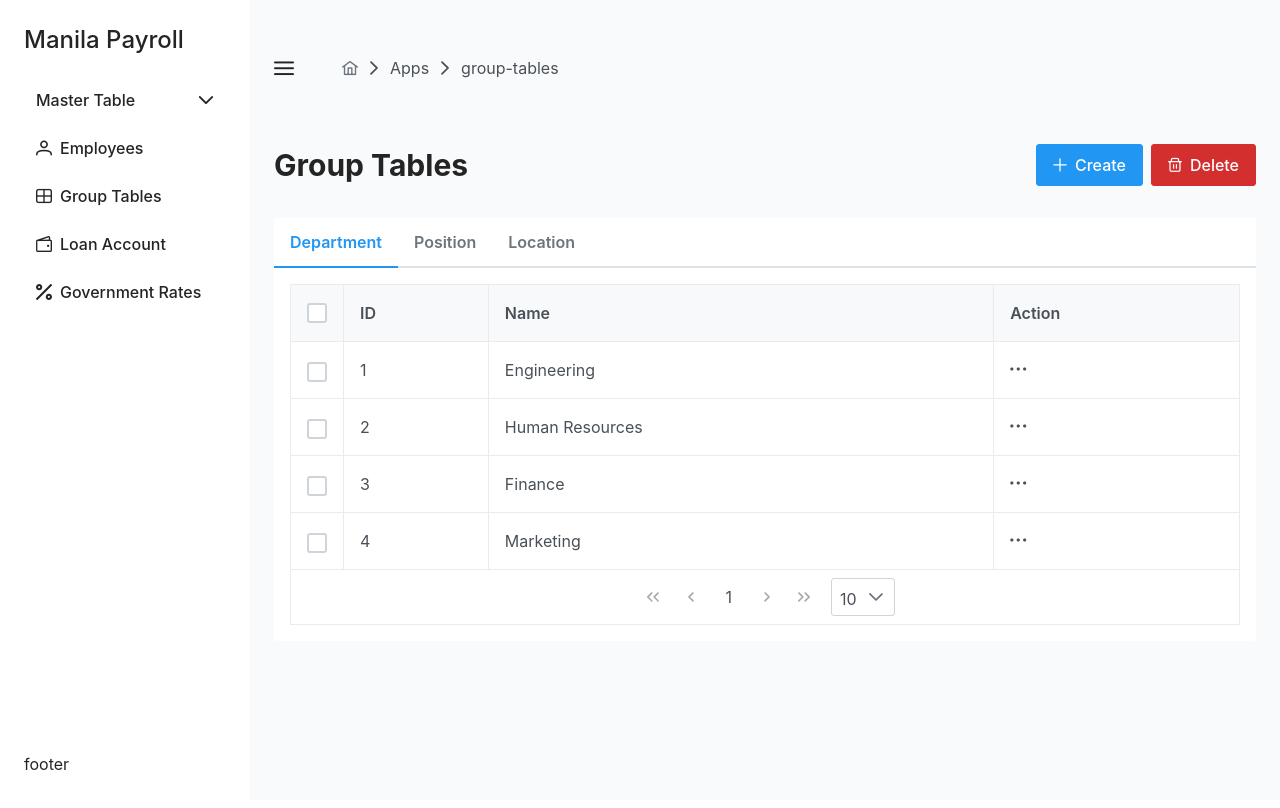
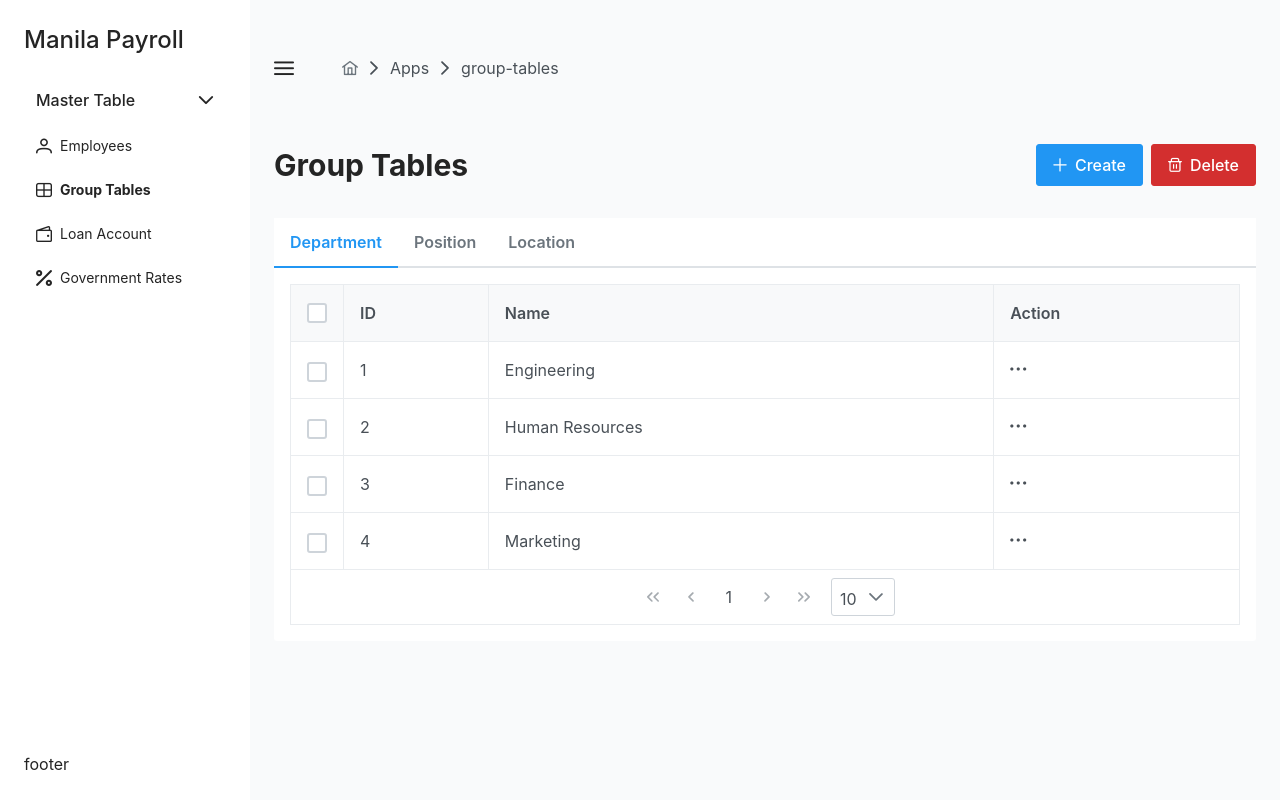
Before and after one commit to mnacfil/manila-payroll-master-table, a Next.js app in the folder frontend/: page /group-tables in a window 1280 px wide. Shown: the top 808 px of the page. Built offline with nearby package versions, Linux system fonts and the light colour scheme.

Commit message:
highlight active link on sidebar

```diff
--- a/frontend/src/components/layout/sidebar.tsx
+++ b/frontend/src/components/layout/sidebar.tsx
@@ -2,6 +2,7 @@
 
 import { DashboardLinks } from "@/lib/constant";
 import Link from "next/link";
+import { usePathname } from "next/navigation";
 import { Ripple } from "primereact/ripple";
 import { StyleClass } from "primereact/styleclass";
 import { useRef } from "react";
@@ -12,6 +13,7 @@ type Props = {
 
 const Sidebar = ({ otherClassName }: Props) => {
   const ref = useRef(null);
+  const pathname = usePathname();
 
   return (
     <aside className={`min-h-screen sticky w-[250px] ${otherClassName}`}>
@@ -44,13 +46,15 @@ const Sidebar = ({ otherClassName }: Props) => {
                     <li key={item.href}>
                       <Link
                         href={item.href}
-                        className="p-ripple flex gap-2 items-center cursor-pointer p-3 border-round text-700 hover:surface-100 duration-300 transition-colors w-full"
+                        className={`p-ripple flex gap-2 items-center cursor-pointer p-3 border-round text-700 hover:font-bold duration-300 transition-colors w-full ${
+                          item.href === pathname && "font-bold "
+                        }`}
                       >
                         <i
                           className={`pi pi-${item.icon}`}
                           style={{ fontSize: "1rem" }}
                         ></i>
-                        <span className="font-medium line-clamp-1">
+                        <span className="text-sm line-clamp-1">
                           {item.label}
                         </span>
                         <Ripple />
```
